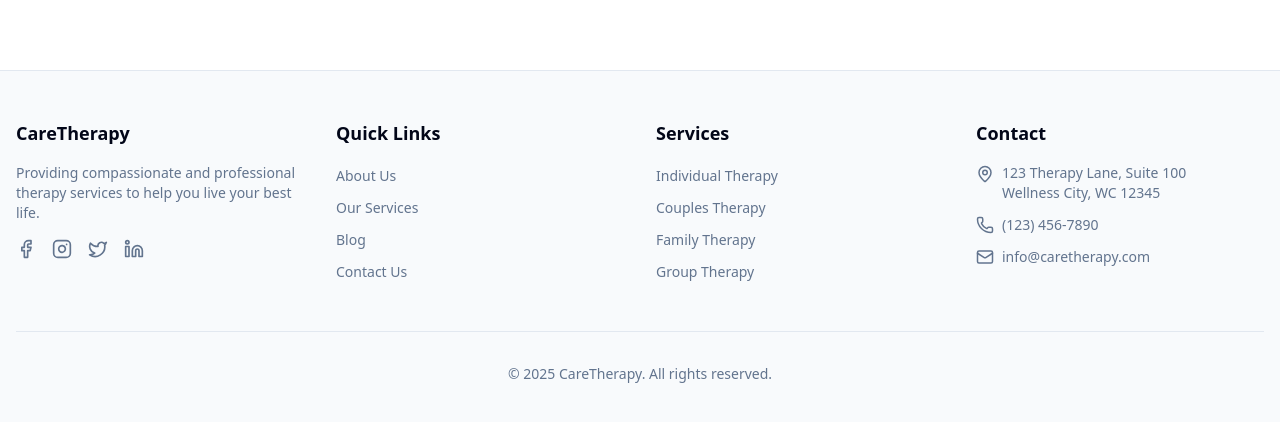
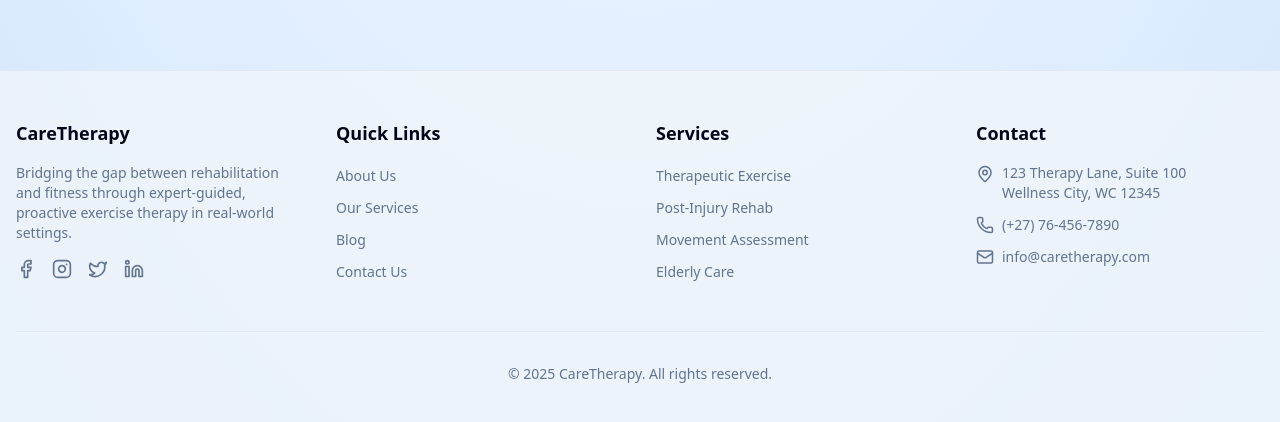
Before and after one commit to CodingWithCallum/CareTherapy, a Next.js app in the folder caretherapy/: page / in a window 1280 px wide. Shown: the part 3874-4296 px from the top of the page. Built offline with nearby package versions, Linux system fonts and the light colour scheme.

Commit message:
fixing some theme inconsistency

```diff
--- a/caretherapy/src/app/layout.tsx
+++ b/caretherapy/src/app/layout.tsx
@@ -29,14 +29,15 @@ export default function RootLayout({
       <body className={`${geistSans.variable} ${geistMono.variable} antialiased`}>
         <div className="flex flex-col min-h-screen">
           <Header/>
-          <main className="flex-1">
-          <div className="min-h-screen w-full bg-white relative overflow-hidden">
-          {/* Blue Corner Glow Background */}
-            <div className="absolute inset-0 z-0" style={{backgroundImage: `radial-gradient(circle 600px at 0% 200px, #bfdbfe, transparent), radial-gradient(circle 600px at 100% 200px, #bfdbfe, transparent)`,}}/>
-            {children}
-          </div>
-          </main>
-          <Footer/>
+            <div className="min-h-screen w-full bg-white relative">
+              <div className="absolute inset-0 z-0" style={{ backgroundImage: `radial-gradient(125% 125% at 50% 10%, #ffffff 40%, #bfdbfe 100%)`,
+                backgroundSize: "100% 100%", }} />
+              <div className="min-h-screen w-full relative overflow-hidden">
+              <div className="absolute inset-0 z-0" style={{backgroundImage: `radial-gradient(circle 600px at 0% 200px, #bfdbfe, transparent), radial-gradient(circle 600px at 100% 200px, #bfdbfe, transparent)`,}}/>
+              {children}
+              <Footer/>
+            </div>
+            </div>
         </div>
       </body>
     </html>
--- a/caretherapy/src/components/layout/footer.tsx
+++ b/caretherapy/src/components/layout/footer.tsx
@@ -5,19 +5,18 @@ export default function Footer() {
   const currentYear = new Date().getFullYear();
 
   return (
-    <footer className="bg-muted/50 border-t">
+    <footer className="bg-muted/80 border-t">
       <div className="container mx-auto px-4 py-12">
         <div className="grid grid-cols-1 md:grid-cols-2 lg:grid-cols-4 gap-8">
           {/* Company Info */}
           <div>
             <h3 className="text-lg font-bold mb-4">CareTherapy</h3>
             <p className="text-sm text-muted-foreground mb-4">
-              Providing compassionate and professional therapy services to help
-              you live your best life.
+              Bridging the gap between rehabilitation and fitness through expert-guided, proactive exercise therapy in real-world settings.
             </p>
             <div className="flex space-x-4">
               <a
-                href="https://facebook.com"
+                href="https://facebook.com/CareTherapy"
                 target="_blank"
                 rel="noopener noreferrer"
                 className="text-muted-foreground hover:text-primary transition-colors"
@@ -26,7 +25,7 @@ export default function Footer() {
                 <Facebook size={20} />
               </a>
               <a
-                href="https://instagram.com"
+                href="https://instagram.com/CareTherapy"
                 target="_blank"
                 rel="noopener noreferrer"
                 className="text-muted-foreground hover:text-primary transition-colors"
@@ -35,7 +34,7 @@ export default function Footer() {
                 <Instagram size={20} />
               </a>
               <a
-                href="https://twitter.com"
+                href="https://twitter.com/CareTherapy"
                 target="_blank"
                 rel="noopener noreferrer"
                 className="text-muted-foreground hover:text-primary transition-colors"
@@ -44,7 +43,7 @@ export default function Footer() {
                 <Twitter size={20} />
               </a>
               <a
-                href="https://linkedin.com"
+                href="https://linkedin.com/CareTherapy"
                 target="_blank"
                 rel="noopener noreferrer"
                 className="text-muted-foreground hover:text-primary transition-colors"
@@ -103,7 +102,7 @@ export default function Footer() {
                   href="/services"
                   className="text-sm text-muted-foreground hover:text-primary transition-colors"
                 >
-                  Individual Therapy
+                  Therapeutic Exercise
                 </Link>
               </li>
               <li>
@@ -111,7 +110,7 @@ export default function Footer() {
                   href="/services"
                   className="text-sm text-muted-foreground hover:text-primary transition-colors"
                 >
-                  Couples Therapy
+                  Post-Injury Rehab
                 </Link>
               </li>
               <li>
@@ -119,7 +118,7 @@ export default function Footer() {
                   href="/services"
                   className="text-sm text-muted-foreground hover:text-primary transition-colors"
                 >
-                  Family Therapy
+                  Movement Assessment
                 </Link>
               </li>
               <li>
@@ -127,7 +126,7 @@ export default function Footer() {
                   href="/services"
                   className="text-sm text-muted-foreground hover:text-primary transition-colors"
                 >
-                  Group Therapy
+                  Elderly Care
                 </Link>
               </li>
             </ul>
@@ -150,7 +149,7 @@ export default function Footer() {
                   href="tel:+1234567890"
                   className="text-sm text-muted-foreground hover:text-primary transition-colors"
                 >
-                  (123) 456-7890
+                  (+27) 76-456-7890
                 </a>
               </li>
               <li className="flex items-center space-x-2">
```
